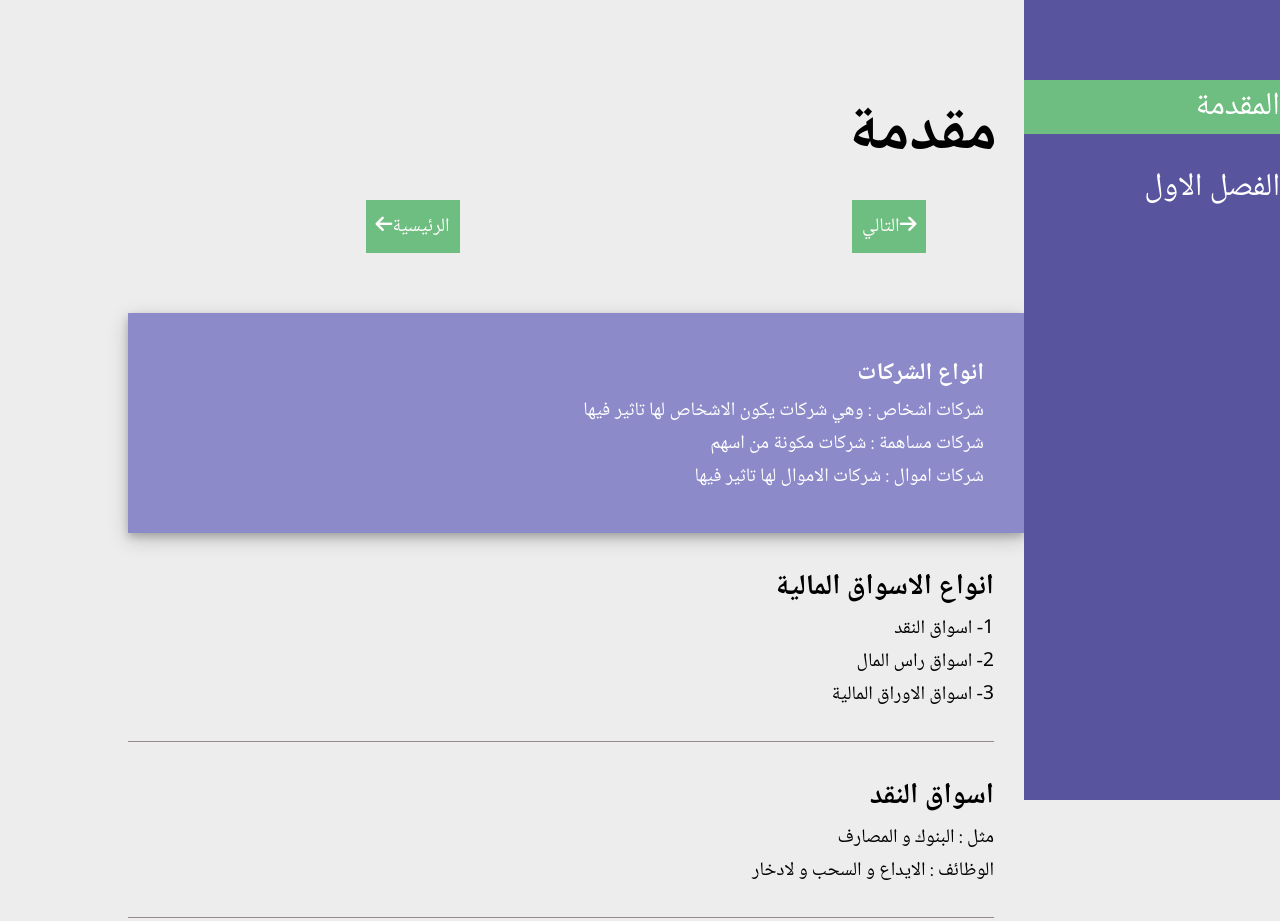
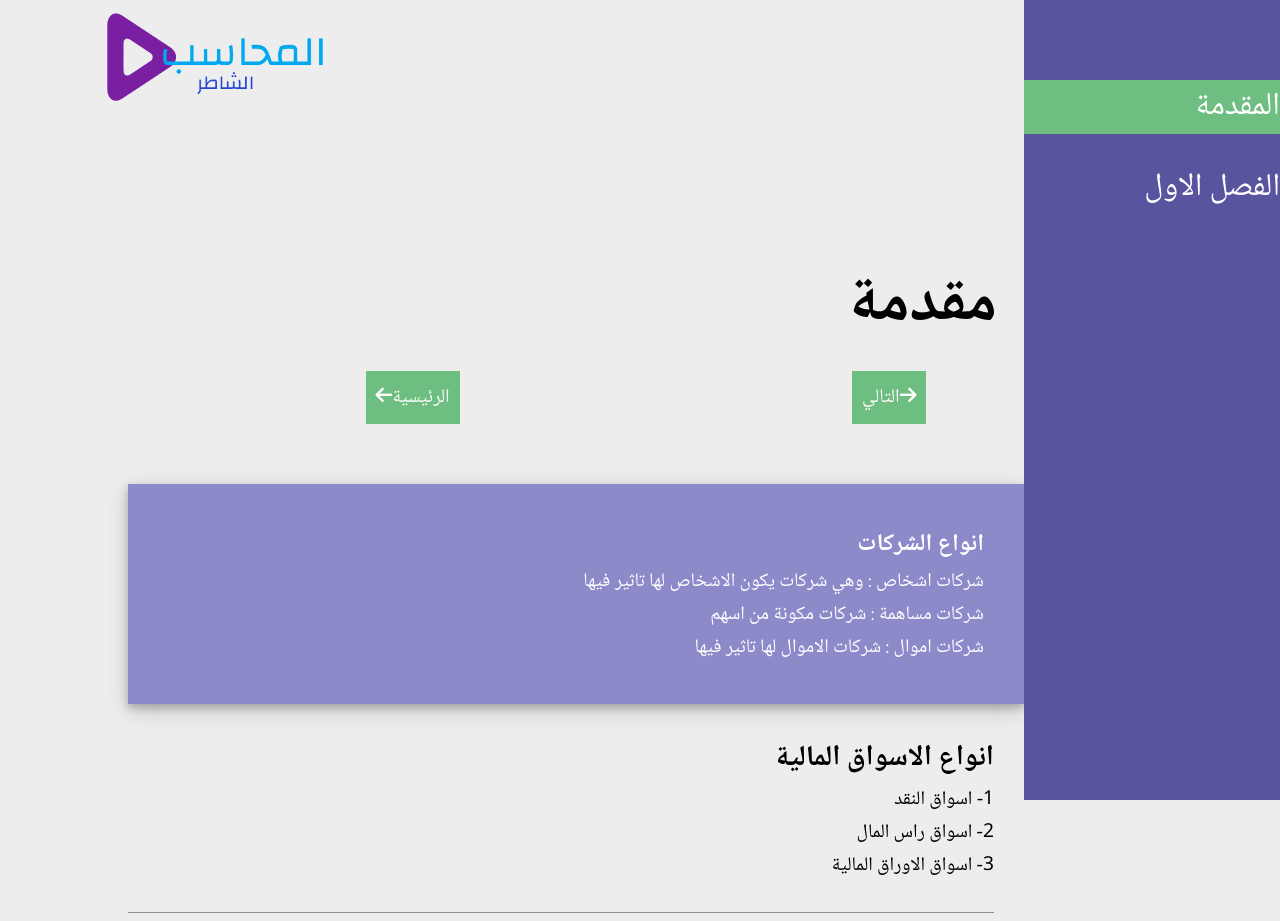
Before and after one commit to A7madelelamy/excellent-accountant, a plain HTML site: page Accounting for money companies.html in a window 1280 px wide. Shown: the top 921 px of the page. Drawn offline with Linux system fonts and the light colour scheme; the site is published under a folder, as on GitHub Pages, so addresses that start at the root find nothing.

Commit message:
Update Accounting for money companies.html

```diff
--- a/Accounting for money companies.html
+++ b/Accounting for money companies.html
@@ -14,7 +14,7 @@
 <body>
   <header>
     <div class="logo">
-      <a href="index.html"><img src="/Untitled Design١_2.png" alt="المحاسب الشاطر"></a>
+      <a href="index.html"><img src="Untitled Design١_2.png" alt="المحاسب الشاطر"></a>
       <a href="#"></a>
 
     </div>
```
